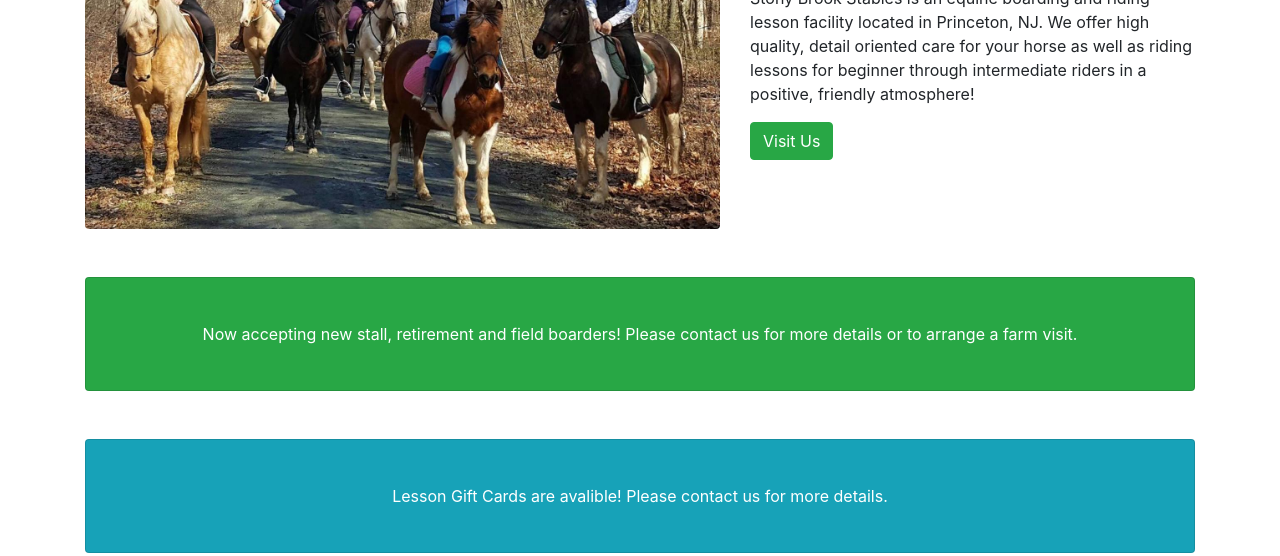
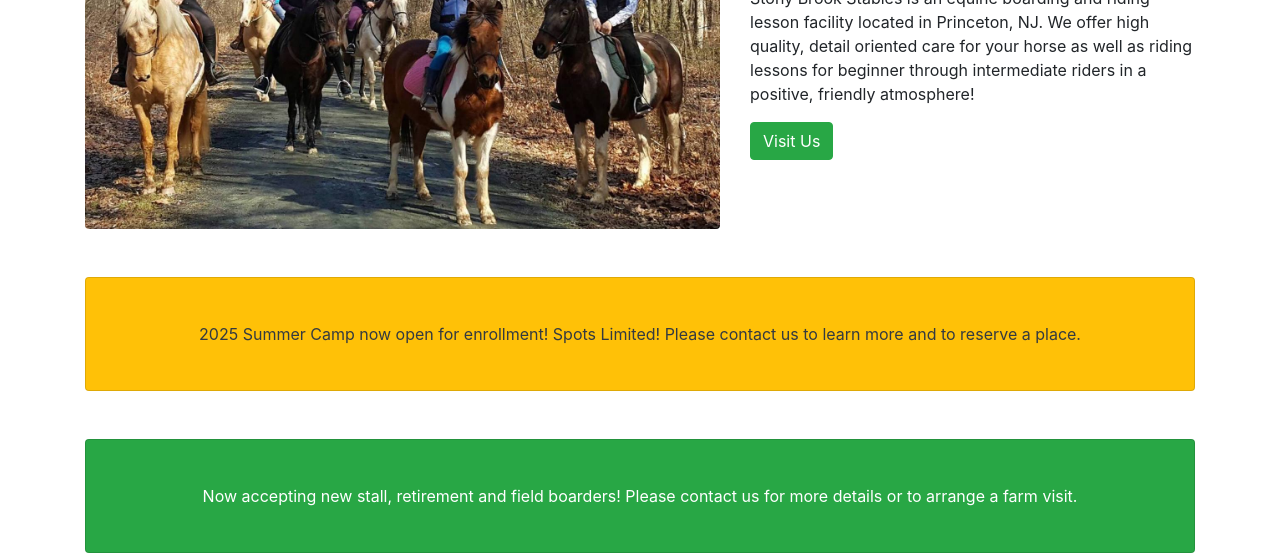
Before and after one commit to drdendi/drdendi.github.io, a website: page index.html in a window 1280 px wide. Shown: the part 244-800 px from the top of the page. Drawn offline with Linux system fonts and the light colour scheme.

Commit message:
update for camp cta 2025

```diff
--- a/index.html
+++ b/index.html
@@ -73,16 +73,15 @@
     <!-- /.row -->
 
     <!-- Call to Action Well -->
+    <div class="card text-white bg-warning my-5 py-4 text-center">
+      <div class="card-body">
+        <p class="text-dark m-0">2025 Summer Camp now open for enrollment! Spots Limited! Please contact us to <a href="events.html#Camp" class="stretched-link text-dark" id="homeLink">learn more</a> and to reserve a place.</p>
+      </div>
+    </div>
+
     <div class="card text-white bg-success my-5 py-4 text-center">
       <div class="card-body">
         <p class="text-white m-0">Now accepting new stall, retirement and field boarders! Please <a href="contact.html" class="stretched-link" id="homeLink">contact us</a> for more details or to arrange a farm visit.</p>
-      </div>
-    </div>
-
-
-    <div class="card text-white bg-info my-5 py-4 text-center">
-      <div class="card-body">
-        <p class="text-white m-0">Lesson Gift Cards are avalible! Please <a href="contact.html" class="stretched-link" id="homeLink">contact us</a> for more details.</p>
       </div>
     </div>
 
```
